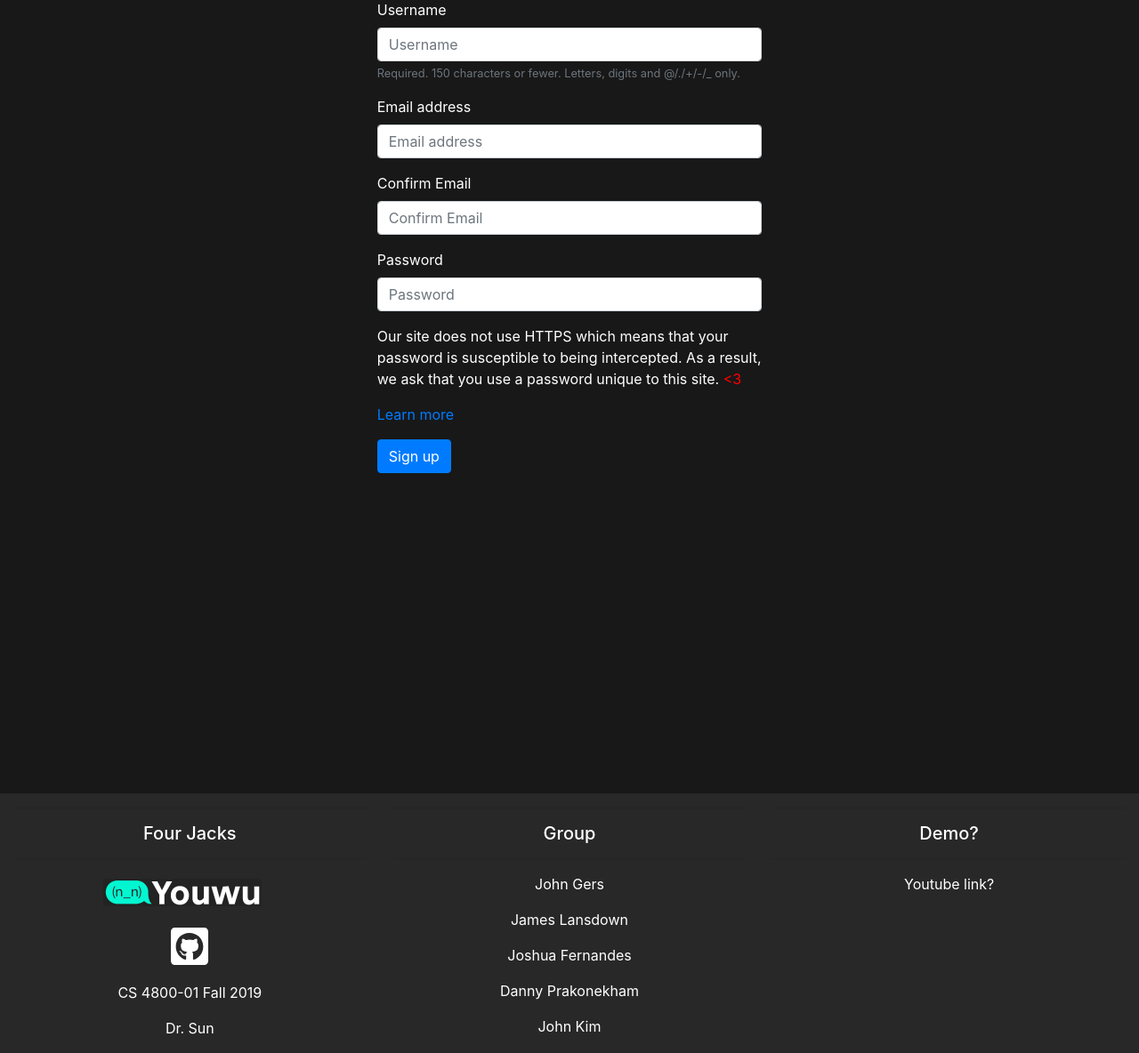
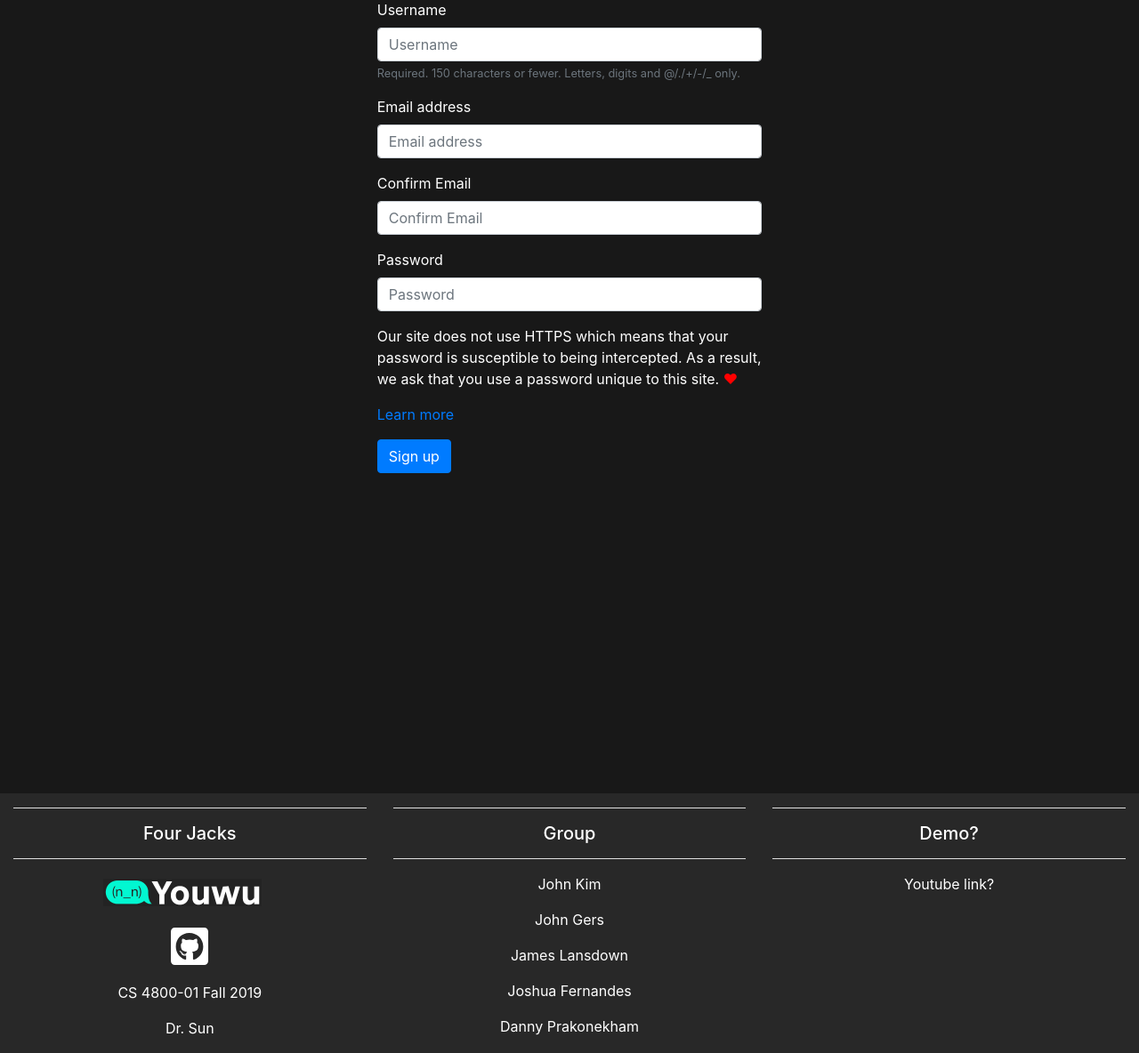
Before and after one commit to Four-Jacks/AnimeSocial, a Django app: page /register/ in a window 1280 px wide. Shown: the part 125-1309 px from the top of the page at 89% size. Run offline with Django 3.2, Linux system fonts and the light colour scheme; some libraries are stand-ins or nearby versions.

Commit message:
Added a little CSS

```diff
--- a/static/styles.css
+++ b/static/styles.css
@@ -30,6 +30,10 @@ h2 {
 
 h1 {
   color:#FFFFFF !important;
+}
+
+hr {
+    background-color: #F8F8F8;
 }
 
 .form {
--- a/templates/base.html
+++ b/templates/base.html
@@ -102,11 +102,11 @@
       <hr class="light">
       <h5>Group</h5>
       <hr class="light">
+      <p>John Kim</p>
       <p>John Gers</p>
       <p>James Lansdown</p>
       <p>Joshua Fernandes</p>
       <p>Danny Prakonekham</p>
-      <p>John Kim</p>
     </div>
     <div class="col-md-4">
       <hr class="light">
--- a/templates/signup.html
+++ b/templates/signup.html
@@ -19,7 +19,7 @@
         {% bootstrap_form form %}
         <p>Our site does not use HTTPS which means that your password is
           susceptible to being intercepted. As a result, we ask that you
-          use a password unique to this site. <span style="color:red"><3</span></p>
+          use a password unique to this site. <span style="color:red">&#9829;</span></p>
           <p><a href="https://www.youtube.com/watch?v=w0QbnxKRD0w">Learn more</a></p>
         <input type="submit" class="btn btn-primary" value="Sign up">
       </form>
```
